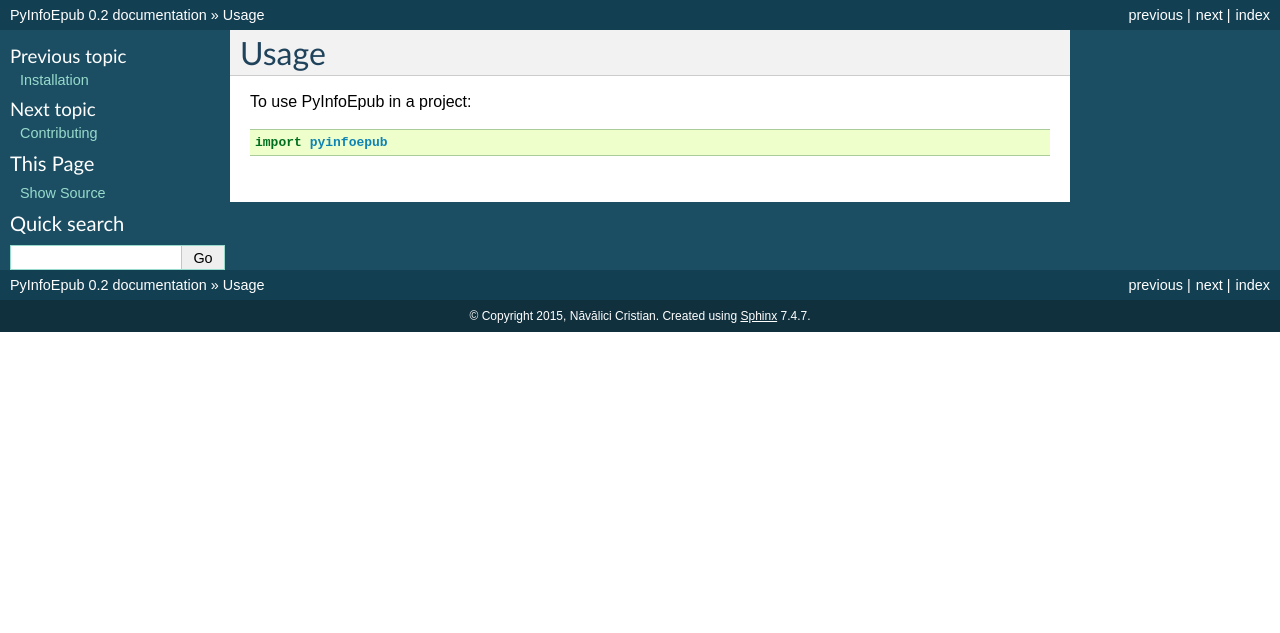
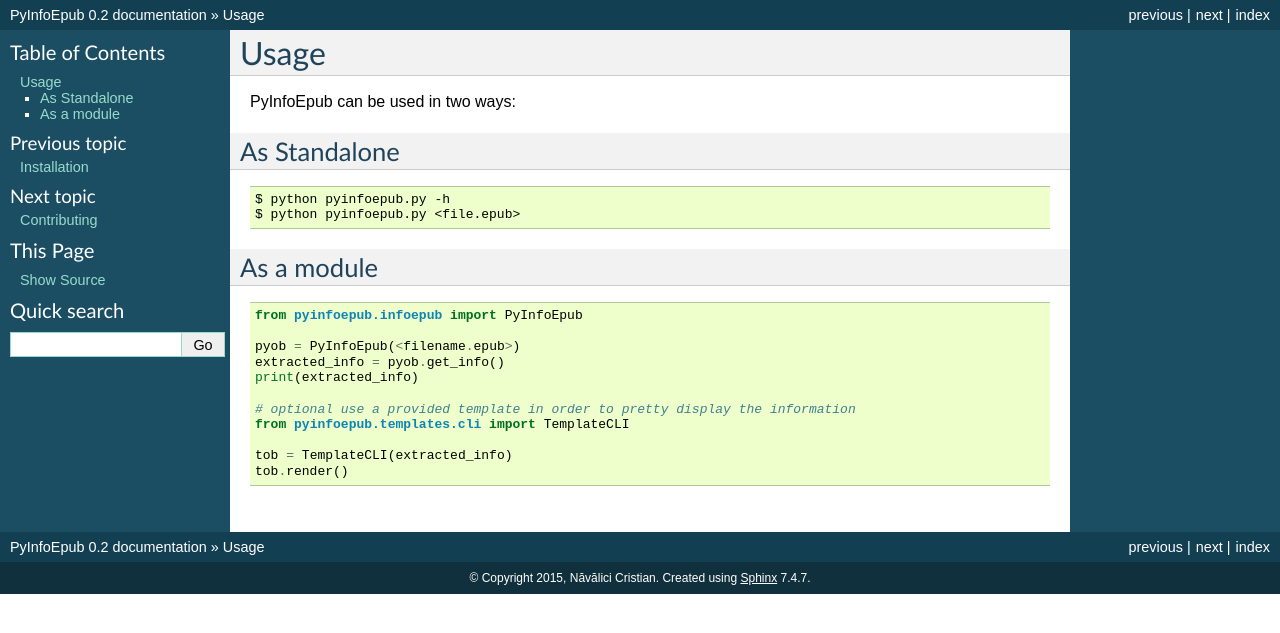
Before and after one commit to Python3pkg/PyInfoEpub, a Sphinx documentation site: the page built from docs/usage.rst, in a window 1280 px wide. Shown: the top 633 px of the page. Built offline with Sphinx 7.4.7, drawn with Linux system fonts in a browser that asks for light colours.

```diff
--- a/README.rst
+++ b/README.rst
@@ -12,7 +12,7 @@ PyInfoEpub
         :target: https://pypi.python.org/pypi/pyinfoepub
 
 
-PyInfoEpub helps you retrieve specific information from an epub file.
+PyInfoEpub helps you retrieve specific information from an EPUB file.
 
 * Free software: GPLv3 license
 * Documentation: https://pyinfoepub.readthedocs.org.
@@ -20,4 +20,5 @@ PyInfoEpub helps you retrieve specific information from an epub file.
 Features
 --------
 
-* TODO
+* extracts the metainformation from an epub file
+* use fully customizable template engine to display this information
--- a/docs/installation.rst
+++ b/docs/installation.rst
@@ -2,11 +2,10 @@
 Installation
 ============
 
-At the command line::
+Use either::
 
     $ easy_install pyinfoepub
 
-Or, if you have virtualenvwrapper installed::
+or pip::
 
-    $ mkvirtualenv pyinfoepub
     $ pip install pyinfoepub
--- a/docs/usage.rst
+++ b/docs/usage.rst
@@ -2,6 +2,29 @@
 Usage
 ========
 
-To use PyInfoEpub in a project::
+PyInfoEpub can be used in two ways:
 
-    import pyinfoepub
+
+As Standalone
+--------------
+::
+
+    $ python pyinfoepub.py -h
+    $ python pyinfoepub.py <file.epub>
+
+
+As a module
+------------
+::
+
+    from pyinfoepub.infoepub import PyInfoEpub
+
+    pyob = PyInfoEpub(<filename.epub>)
+    extracted_info = pyob.get_info()
+    print(extracted_info)
+
+    # optional use a provided template in order to pretty display the information
+    from pyinfoepub.templates.cli import TemplateCLI
+
+    tob = TemplateCLI(extracted_info)
+    tob.render()
--- a/pyinfoepub/__init__.py
+++ b/pyinfoepub/__init__.py
@@ -1,9 +1,3 @@
 # -*- coding: utf-8 -*-
 
-import os
-import sys
-
-base_dir = os.path.dirname(__file__) or '.'
-sys.path.insert(0, os.path.abspath(base_dir))
-
 __version__ = 0.2
```
Also changed, not shown: setup.py (+2 -6 lines), 6 other files.
